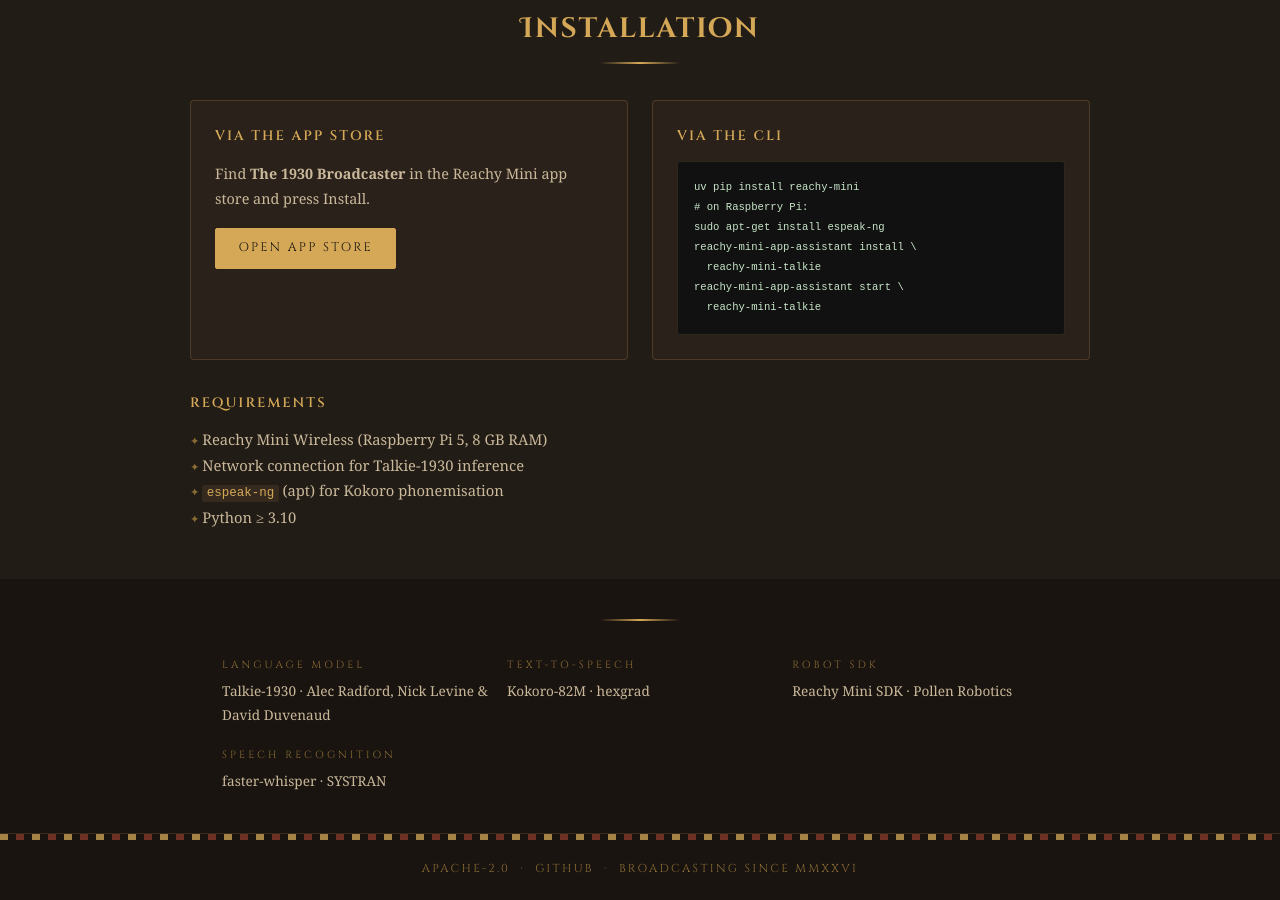
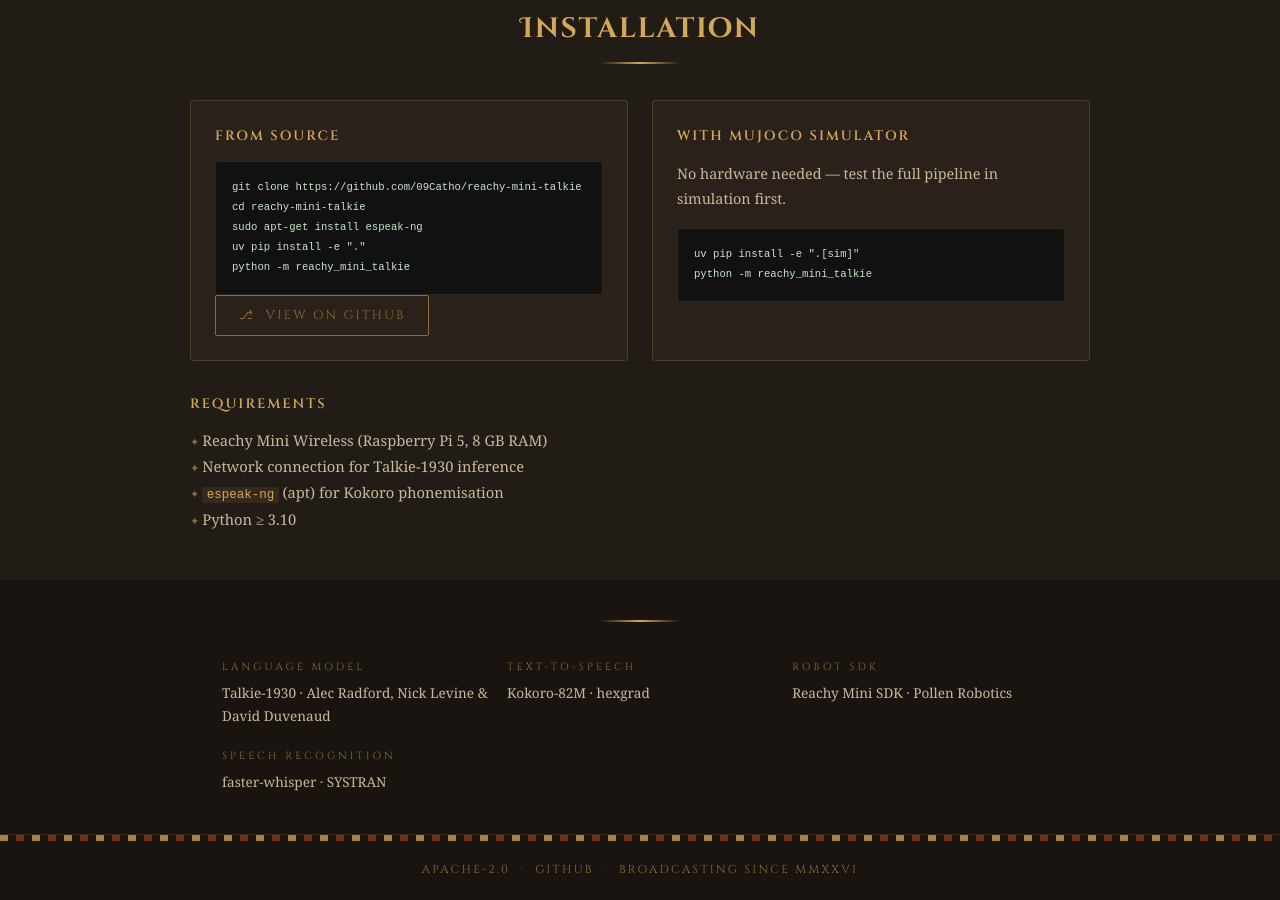
Before and after one commit to 09Catho/reachy-mini-talkie, a plain HTML site: page index.html in a window 1280 px wide. Shown: the part 1860-2760 px from the top of the page. Drawn offline with Linux system fonts and the light colour scheme; a web font is replaced by a local one.

Commit message:
fix: remove fake app store install instructions, use real GitHub source install

```diff
--- a/index.html
+++ b/index.html
@@ -139,19 +139,19 @@
 
     <div class="install-cards">
       <div class="install-card">
-        <h3>Via the App Store</h3>
-        <p>Find <strong>The 1930 Broadcaster</strong> in the Reachy Mini app store and press Install.</p>
-        <a class="btn btn-primary" href="https://huggingface.co/reachy-mini" target="_blank" rel="noopener">Open App Store</a>
+        <h3>From Source</h3>
+        <pre><code>git clone https://github.com/09Catho/reachy-mini-talkie
+cd reachy-mini-talkie
+sudo apt-get install espeak-ng
+uv pip install -e "."
+python -m reachy_mini_talkie</code></pre>
+        <a class="btn btn-secondary" href="https://github.com/09Catho/reachy-mini-talkie" target="_blank" rel="noopener">⎇ &nbsp;View on GitHub</a>
       </div>
       <div class="install-card">
-        <h3>Via the CLI</h3>
-        <pre><code>uv pip install reachy-mini
-# on Raspberry Pi:
-sudo apt-get install espeak-ng
-reachy-mini-app-assistant install \
-  reachy-mini-talkie
-reachy-mini-app-assistant start \
-  reachy-mini-talkie</code></pre>
+        <h3>With MuJoCo Simulator</h3>
+        <p>No hardware needed — test the full pipeline in simulation first.</p>
+        <pre><code>uv pip install -e ".[sim]"
+python -m reachy_mini_talkie</code></pre>
       </div>
     </div>
 
```
Also changed, not shown: 1 other file.
